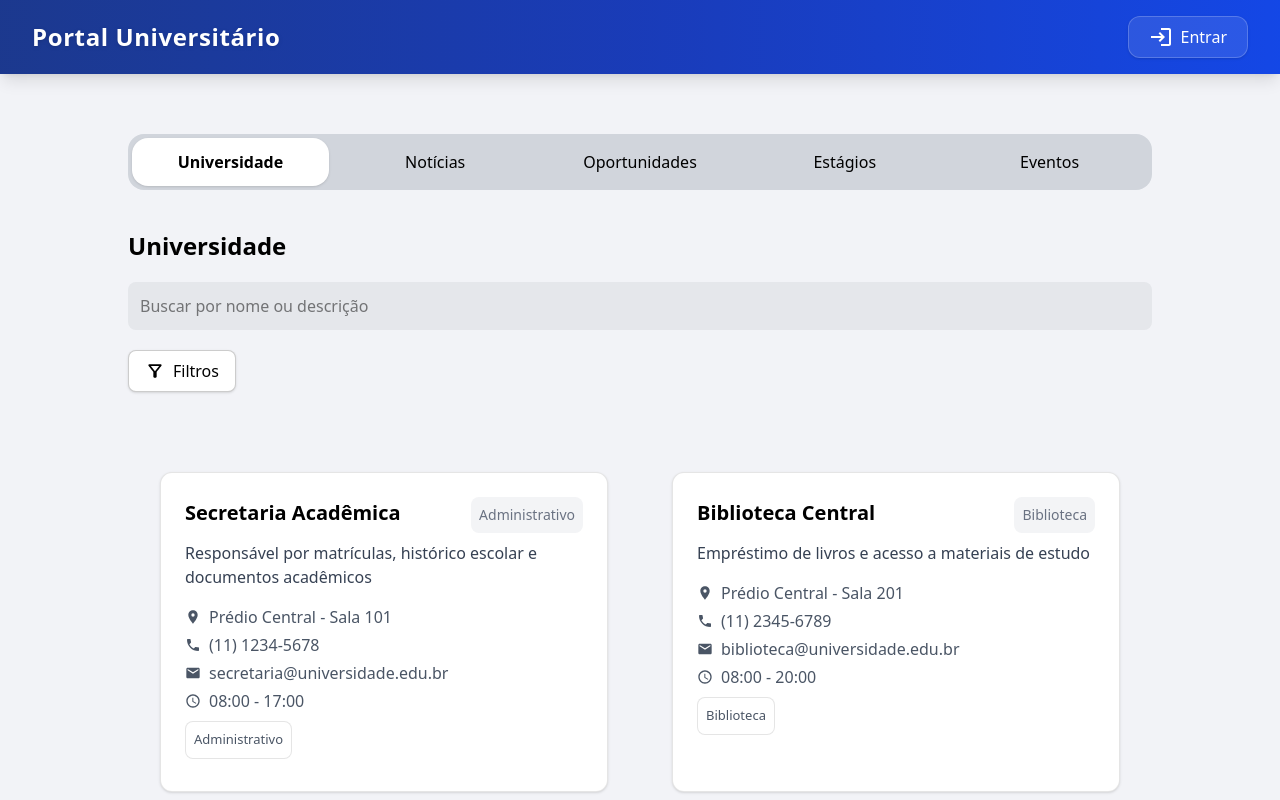
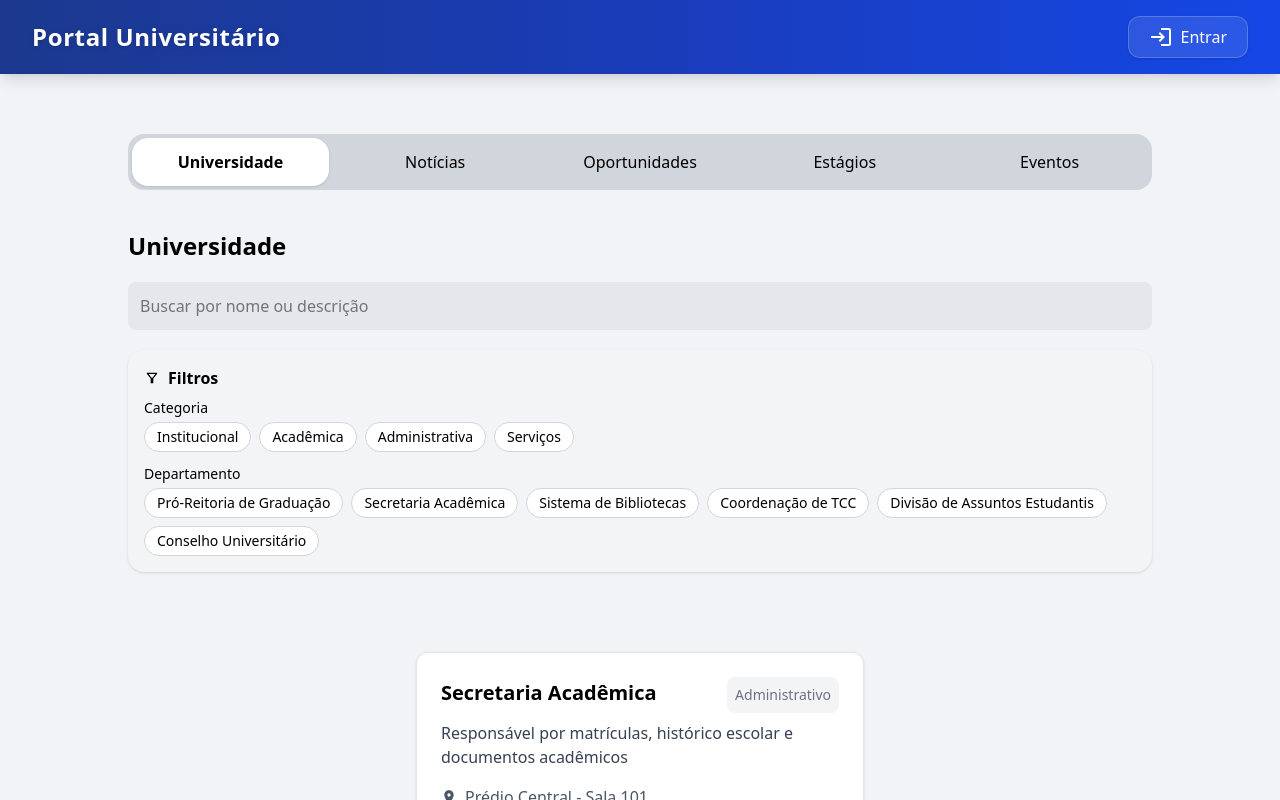
Before and after one commit to ericksilva16/TrabalhoFabricaSoftwareUTFPR, a React (Vite) app: page / in a window 1280 px wide. Shown: the top 800 px of the page. Built offline with nearby package versions, Linux system fonts and the light colour scheme.

Commit message:
Criação Visual dos Filtros

```diff
--- a/src/components/Menu.jsx
+++ b/src/components/Menu.jsx
@@ -1,15 +1,57 @@
-import React, { useState } from 'react';
-import { MdOutlineFilterAlt } from 'react-icons/md';
-import Card from './ui/Card';
-import Universidade from './Universidade';
-import Noticias from './Noticias';
-import Oportunidades from './Oportunidades';
-import Estagios from './Estagios';
-import Eventos from './Eventos';
-
+import React, { useState } from "react";
+import { MdOutlineFilterAlt } from "react-icons/md";
+import Universidade from "./Universidade";
+import Noticias from "./Noticias";
+import Oportunidades from "./Oportunidades";
+import Estagios from "./Estagios";
+import Eventos from "./Eventos";
 
 export default function Menu() {
   const [abaAtiva, setAbaAtiva] = useState("universidade");
+
+  // opções de filtros específicas por aba
+  const filtrosPorAba = {
+    universidade: {
+      categoria: ["Institucional", "Acadêmica", "Administrativa", "Serviços"],
+      departamento: [
+        "Pró-Reitoria de Graduação",
+        "Secretaria Acadêmica",
+        "Sistema de Bibliotecas",
+        "Coordenação de TCC",
+        "Divisão de Assuntos Estudantis",
+        "Conselho Universitário",
+      ],
+    },
+    noticias: {
+      categoria: ["Institucional", "Acadêmica", "Pesquisa", "Extensão", "Eventos"],
+    },
+    oportunidades: {
+      tipo: ["Bolsa", "Pesquisa", "Extensão", "Monitoria", "Intercâmbio"],
+      departamento: [
+        "Departamento de Biotecnologia",
+        "Departamento de Matemática",
+        "Assessoria Internacional",
+        "Faculdade de Educação",
+        "Programa de Pós-Graduação em Computação",
+        "Departamento de Ciência da Computação",
+      ],
+    },
+    estagios: {
+      localizacao: [
+        "São Paulo - SP",
+        "Rio de Janeiro - RJ",
+        "Belo Horizonte - MG",
+        "Curitiba - PR",
+        "Porto Alegre - RS",
+        "Brasília - DF",
+      ],
+      modalidade: ["Presencial", "Remoto", "Híbrido"],
+    },
+    eventos: {
+      tipo: ["Acadêmico", "Cultural", "Esportivo", "Extensão", "Pesquisa"],
+      periodo: ["Janeiro", "Fevereiro", "Março", "Abril", "Maio", "Junho"],
+    },
+  };
 
   const abas = [
     { key: "universidade", label: "Universidade" },
@@ -19,68 +61,98 @@ export default function Menu() {
     { key: "eventos", label: "Eventos" },
   ];
 
-  // os conteúdos dos cards ficam aqui
+  // conteúdo de exemplo
   const conteudos = {
     universidade: [
-      { id: 1, setor: "Administrativo", titulo: "Secretaria Acadêmica", desc: "Responsável por matrículas, histórico escolar e documentos acadêmicos", local: "Prédio Central - Sala 101", tel: "(11) 1234-5678", mail: "secretaria@universidade.edu.br", horario: "08:00 - 17:00" },
-      { id: 2, setor: "Biblioteca", titulo: "Biblioteca Central", desc: "Empréstimo de livros e acesso a materiais de estudo", local: "Prédio Central - Sala 201", tel: "(11) 2345-6789", mail: "biblioteca@universidade.edu.br", horario: "08:00 - 20:00" },
-      { id: 3, setor: "Biblioteca", titulo: "Biblioteca Central", desc: "Empréstimo de livros e acesso a materiais de estudo", local: "Prédio Central - Sala 201", tel: "(11) 2345-6789", mail: "biblioteca@universidade.edu.br", horario: "08:00 - 20:00" },
-      { id: 4, setor: "Biblioteca", titulo: "Biblioteca Central", desc: "Empréstimo de livros e acesso a materiais de estudo", local: "Prédio Central - Sala 201", tel: "(11) 2345-6789", mail: "biblioteca@universidade.edu.br", horario: "08:00 - 20:00" },
-      { id: 5, setor: "Biblioteca", titulo: "Biblioteca Central", desc: "Empréstimo de livros e acesso a materiais de estudo", local: "Prédio Central - Sala 201", tel: "(11) 2345-6789", mail: "biblioteca@universidade.edu.br", horario: "08:00 - 20:00" },
-      { id: 6, setor: "Biblioteca", titulo: "Biblioteca Central", desc: "Empréstimo de livros e acesso a materiais de estudo", local: "Prédio Central - Sala 201", tel: "(11) 2345-6789", mail: "biblioteca@universidade.edu.br", horario: "08:00 - 20:00" },
-      { id: 7, setor: "Biblioteca", titulo: "Biblioteca Central", desc: "Empréstimo de livros e acesso a materiais de estudo", local: "Prédio Central - Sala 201", tel: "(11) 2345-6789", mail: "biblioteca@universidade.edu.br", horario: "08:00 - 20:00" },
-      { id: 7, setor: "Biblioteca", titulo: "Biblioteca Central", desc: "Empréstimo de livros e acesso a materiais de estudo", local: "Prédio Central - Sala 201", tel: "(11) 2345-6789", mail: "biblioteca@universidade.edu.br", horario: "08:00 - 20:00" }
+      {
+        id: 1,
+        setor: "Administrativo",
+        titulo: "Secretaria Acadêmica",
+        desc: "Responsável por matrículas, histórico escolar e documentos acadêmicos",
+        local: "Prédio Central - Sala 101",
+        tel: "(11) 1234-5678",
+        mail: "secretaria@universidade.edu.br",
+        horario: "08:00 - 17:00",
+      },
     ],
-    noticias: [],
-    oportunidades: [],
-    estagios: [],
-    eventos: [],
+  };
+
+  // renderiza os filtros de acordo com a aba
+  const renderFiltros = () => {
+    const filtros = filtrosPorAba[abaAtiva];
+    if (!filtros) return null;
+
+    return (
+      <div className="bg-gray-100 p-4 rounded-2xl shadow w-full mt-5">
+        <h3 className="font-semibold mb-2 flex items-center gap-2">
+          <MdOutlineFilterAlt /> Filtros
+        </h3>
+        <div className="space-y-3">
+          {Object.entries(filtros).map(([grupo, opcoes]) => (
+            <div key={grupo}>
+              <p className="text-sm font-medium capitalize mb-1">{grupo}</p>
+              <div className="flex flex-wrap gap-2">
+                {opcoes.map((opt) => (
+                  <button
+                    key={opt}
+                    className="px-3 py-1 text-sm bg-white border border-gray-300 rounded-full hover:bg-gray-200 transition"
+                  >
+                    {opt}
+                  </button>
+                ))}
+              </div>
+            </div>
+          ))}
+        </div>
+      </div>
+    );
   };
 
   return (
-    <>
-      <div className='w-[80%] flex flex-col items-center mx-auto mt-10'>
+    <div className="w-[80%] flex flex-col items-center mx-auto mt-10">
+      {/* NAV */}
       <nav className="bg-gray-300 p-1 mt-5 w-full mx-auto rounded-2xl">
         <ul className="flex space-x-2">
-            {abas.map(aba => (
+          {abas.map((aba) => (
             <li
               key={aba.key}
-                className={`w-[25%] p-3 flex justify-center rounded-2xl cursor-pointer transition
-                  ${abaAtiva === aba.key ? 'bg-white shadow font-semibold' : 'bg-transparent hover:bg-white/70 text-black'}`}
+              className={`w-[25%] p-3 flex justify-center rounded-2xl cursor-pointer transition ${
+                abaAtiva === aba.key
+                  ? "bg-white shadow font-semibold"
+                  : "bg-transparent hover:bg-white/70 text-black"
+              }`}
               onClick={() => setAbaAtiva(aba.key)}
             >
-                <a className="text-black">{aba.label}</a>
+              {aba.label}
             </li>
           ))}
         </ul>
       </nav>
 
-        <div className='mr-auto mt-10 w-full'>
-          <h2 className='text-2xl font-bold'>{abas.find(a => a.key === abaAtiva)?.label}</h2>
-          <div className='bg-gray-200 mt-5 rounded-lg w-[100%] p-3'>
-            <input type="text" placeholder='Buscar por nome ou descrição' className='w-full outline-none' />
-          </div>
-          <button className='flex items-center gap-2 mt-5 px-4 py-2 bg-white border border-black/20 border-[1px] rounded-lg shadow hover:bg-gray-100 transition'>
-            <MdOutlineFilterAlt size={20} />
-            Filtros
-          </button>
-        </div>
+      {/* BUSCA */}
+      <div className="mr-auto mt-10 w-full">
+        <h2 className="text-2xl font-bold">{abas.find((a) => a.key === abaAtiva)?.label}</h2>
+        <div className="bg-gray-200 mt-5 rounded-lg w-full p-3">
+          <input
+            type="text"
+            placeholder="Buscar por nome ou descrição"
+            className="w-full outline-none bg-transparent"
+          />
         </div>
 
-      <div className='w-[80%] flex flex-wrap justify-center mx-auto mt-10 mb-20'>
-        {conteudos[abaAtiva]?.map(item => (
-          <Universidade key={item.id} item={item} />
-        ))}
+        {/* FILTROS ABERTOS */}
+        {renderFiltros()}
+      </div>
 
+      {/* CONTEÚDO */}
+      <div className="w-full flex flex-wrap justify-center mt-10 mb-20">
+        {abaAtiva === "universidade" &&
+          conteudos.universidade.map((item) => <Universidade key={item.id} item={item} />)}
         {abaAtiva === "noticias" && <Noticias />}
         {abaAtiva === "oportunidades" && <Oportunidades />}
         {abaAtiva === "estagios" && <Estagios />}
-      {abaAtiva === "eventos" && <Eventos/>}
-
+        {abaAtiva === "eventos" && <Eventos />}
       </div>
-
-
-
-    </>
+    </div>
   );
 }
--- a/src/components/Noticias.jsx
+++ b/src/components/Noticias.jsx
@@ -4,14 +4,14 @@ import NewsCard from "./ui/NewsCard";
 export default function Noticias() {
     return (
         <>
-            <div className="w-[80%] h-[650px] mx-auto">
+            <div className="w-[100%] h-[650px] mx-auto">
                 <h1 className="text-6xl mb-6">Notícias da Semana</h1>
 
                 <div className="flex gap-4 h-full">
                     {/* div notícia principal à esquerda */}
                     <div className="relative flex-1 rounded-lg flex items-start justify-center flex-col
                     bg-[url(./assets/news-img.jpg)] bg-cover bg-center bg-no-repeat
-                    transform transition duration-200 hover:-translate-y-1 hover:shadow-lg cursor-pointer">
+                    transform transition duration-200 hover:-translate-y-1 hover:shadow-lg cursor-pointer h-176">
                         <div className="absolute inset-0 bg-black/50 rounded-lg"></div>
                         <div className="relative w-[80%] mt-auto p-15">
                             <h2 className="text-white mb-5 text-3xl font-semibold">Notícia 1</h2>
@@ -53,13 +53,14 @@ export default function Noticias() {
                     </div>
                 </div>
 
-                <div className="h-auto mt-20 px-5">
+                <div className="h-auto mt-20 px-5 w-[100%]">
                     <div className="grid gap-8
                                     sm:grid-cols-1
                                     md:grid-cols-2
                                     lg:grid-cols-3
                                     xl:grid-cols-4
-                                    2xl:grid-cols-5">
+                                    2xl:grid-cols-5
+                                    justify-start">
                         <NewsCard />
                         <NewsCard />
                         <NewsCard />
--- /dev/null
+++ b/src/components/ui/Filters.jsx
@@ -0,0 +1,8 @@
+
+export default function Filter() {
+    return(
+        <div>
+
+        </div>
+    )
+}
--- a/src/components/ui/NewsCard.jsx
+++ b/src/components/ui/NewsCard.jsx
@@ -4,7 +4,7 @@ import authorPhoto from "../../assets/author-photo.jpg";
 
 export default function NewsCard() {
   return (
-    <div className="w-80 bg-white rounded-3xl shadow p-5 flex flex-col transition-all duration-300 ease-in-out hover:shadow-xl hover:-translate-y-2 cursor-pointer">
+    <div className="w-70 bg-white rounded-3xl shadow p-5 flex flex-col transition-all duration-300 ease-in-out hover:shadow-xl hover:-translate-y-2 cursor-pointer">
       {/* Topo */}
       <div className="flex items-center text-sm text-gray-500">
         <p className="font-semibold">BLOG</p>
```
Lines whose indentation alone changed are shown as unchanged.
